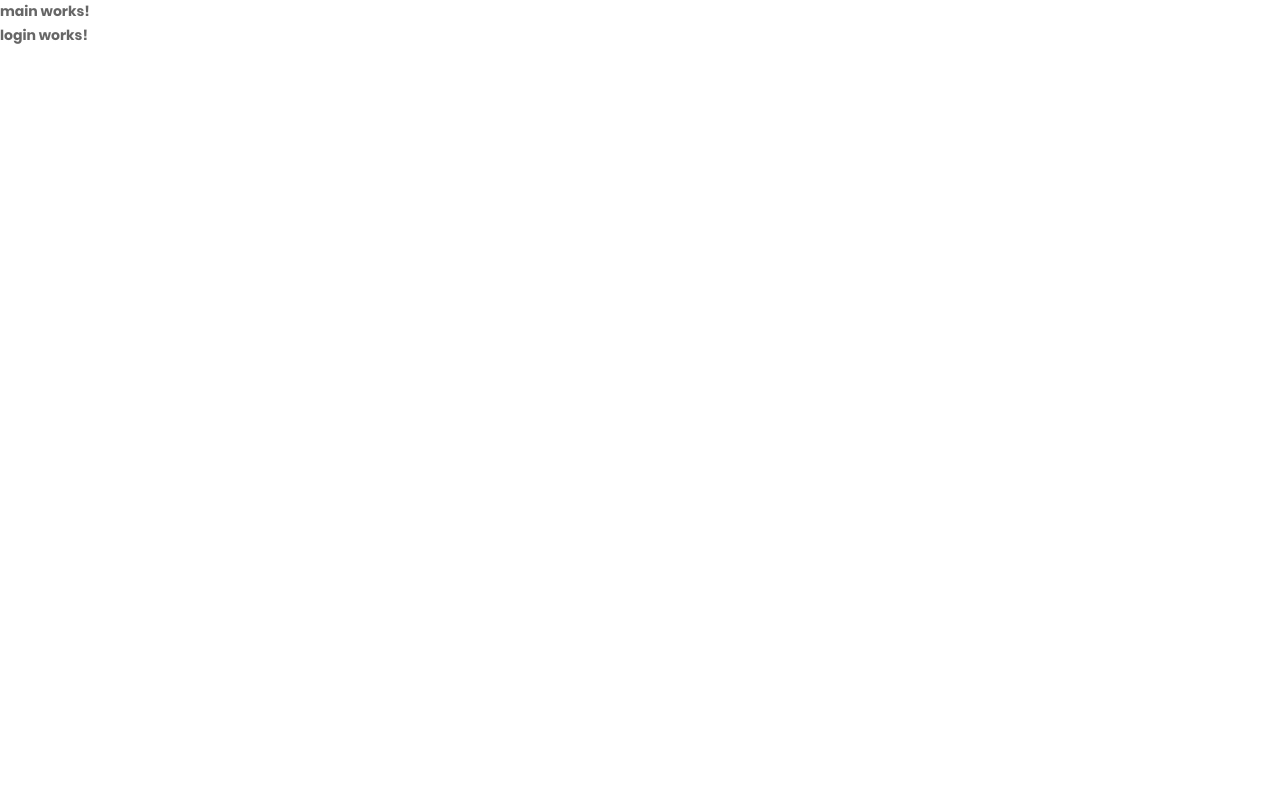
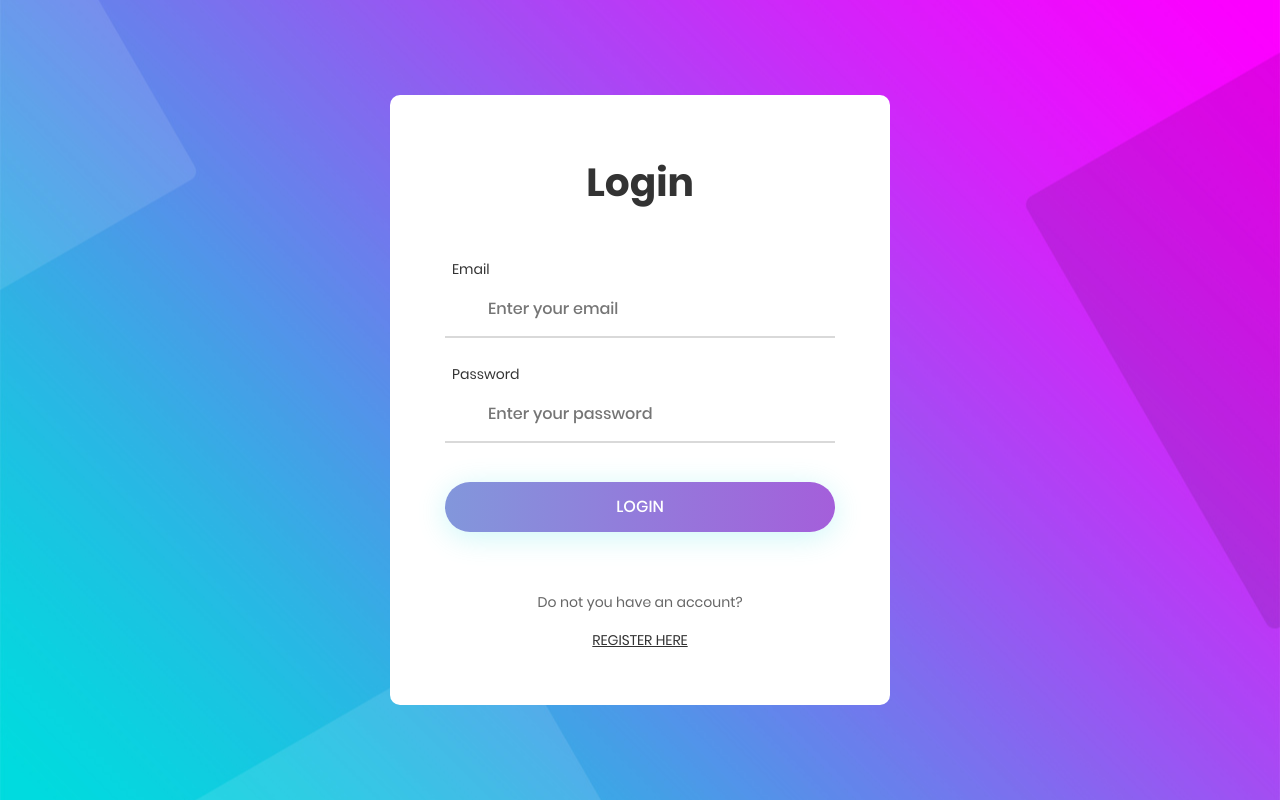
Before and after one commit to jorgeramos2068/angular-app-07-authapp, an Angular app: page /auth/login in a window 1280 px wide. Built offline with nearby package versions, Linux system fonts and the light colour scheme.

Commit message:
Update screens for login and register

```diff
--- a/src/app/auth/pages/login/login.component.html
+++ b/src/app/auth/pages/login/login.component.html
@@ -1 +1,39 @@
-<p>login works!</p>
+<form class="login100-form" autocomplete="off">
+  <span class="login100-form-title p-b-49">Login</span>
+
+  <div class="wrap-input100 m-b-23">
+    <span class="label-input100">Email</span>
+    <input
+      class="input100"
+      type="email"
+      name="email"
+      placeholder="Enter your email"
+    />
+    <span class="focus-input100"></span>
+  </div>
+
+  <div class="wrap-input100">
+    <span class="label-input100">Password</span>
+    <input
+      class="input100"
+      type="password"
+      name="password"
+      placeholder="Enter your password"
+    />
+    <span class="focus-input100"></span>
+  </div>
+
+  <div class="text-right p-t-8 p-b-31"></div>
+
+  <div class="container-login100-form-btn">
+    <div class="wrap-login100-form-btn">
+      <div class="login100-form-bgbtn"></div>
+      <button class="login100-form-btn">Login</button>
+    </div>
+  </div>
+
+  <div class="flex-col-c p-t-60">
+    <span class="txt1 p-b-17">Do not you have an account?</span>
+    <a routerLink="/auth/register" class="txt2">Register here</a>
+  </div>
+</form>
--- a/src/app/auth/pages/main/main.component.html
+++ b/src/app/auth/pages/main/main.component.html
@@ -1,3 +1,10 @@
-<p>main works!</p>
-
-<router-outlet></router-outlet>
+<div class="limiter">
+  <div
+    class="container-login100"
+    style="background-image: url('../../../../assets/images/bg-01.jpg')"
+  >
+    <div class="wrap-login100 p-l-55 p-r-55 p-t-65 p-b-54">
+      <router-outlet></router-outlet>
+    </div>
+  </div>
+</div>
--- a/src/app/auth/pages/register/register.component.html
+++ b/src/app/auth/pages/register/register.component.html
@@ -1 +1,50 @@
-<p>register works!</p>
+<form class="login100-form" autocomplete="off">
+  <span class="login100-form-title p-b-49">Register</span>
+
+  <div class="wrap-input100 m-b-23">
+    <span class="label-input100">Name</span>
+    <input
+      class="input100"
+      type="text"
+      name="name"
+      placeholder="Enter your name"
+    />
+    <span class="focus-input100"></span>
+  </div>
+
+  <div class="wrap-input100 m-b-23">
+    <span class="label-input100">Email</span>
+    <input
+      class="input100"
+      type="email"
+      name="email"
+      placeholder="Enter your email"
+    />
+    <span class="focus-input100"></span>
+  </div>
+
+  <div class="wrap-input100">
+    <span class="label-input100">Password</span>
+    <input
+      class="input100"
+      type="password"
+      name="password"
+      placeholder="Enter your password"
+    />
+    <span class="focus-input100"></span>
+  </div>
+
+  <div class="text-right p-t-8 p-b-31"></div>
+
+  <div class="container-login100-form-btn">
+    <div class="wrap-login100-form-btn">
+      <div class="login100-form-bgbtn"></div>
+      <button class="login100-form-btn">Register</button>
+    </div>
+  </div>
+
+  <div class="flex-col-c p-t-60">
+    <span class="txt1 p-b-17">Already have an account?</span>
+    <a routerLink="/auth/login" class="txt2">Login here</a>
+  </div>
+</form>
```
